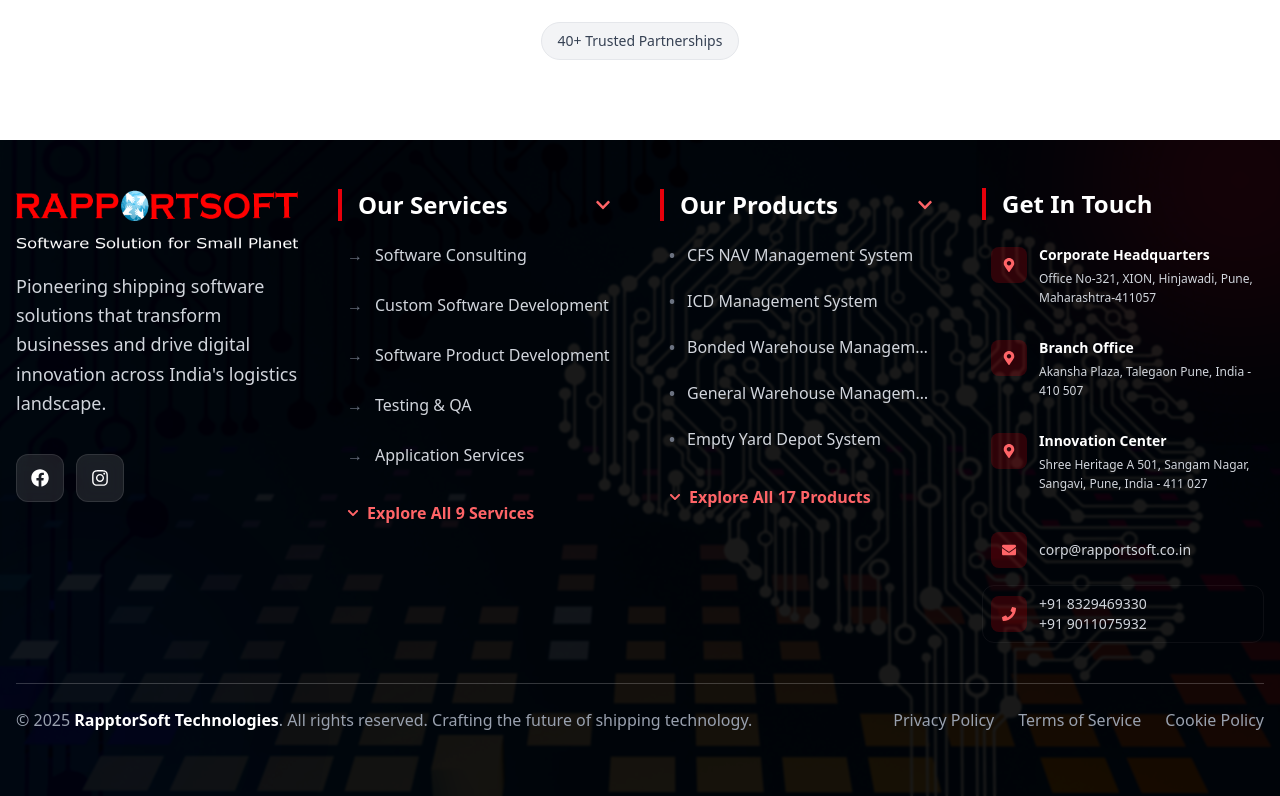
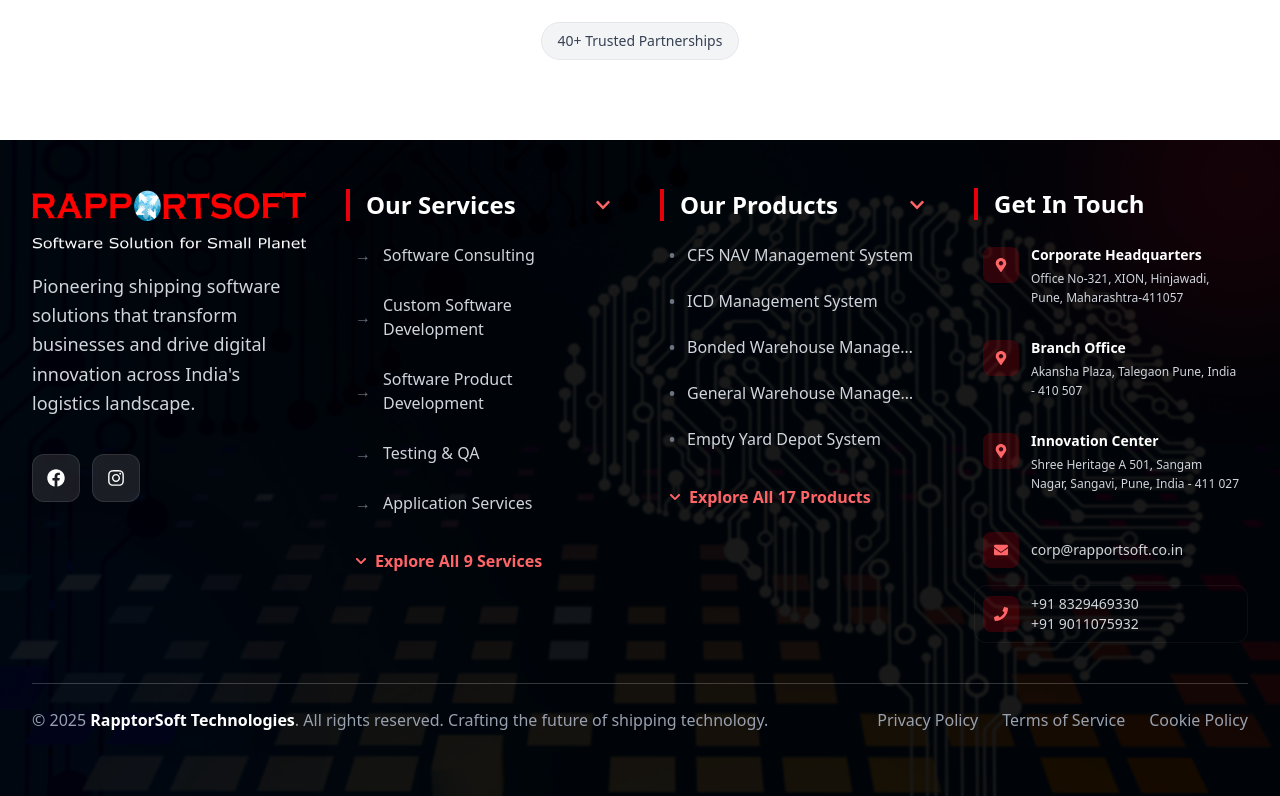
Before and after one commit to Tejaspatil4252/html5, a React (Vite) app: page / in a window 1280 px wide. Shown: the part 6966-7762 px from the top of the page. Built offline with nearby package versions, Linux system fonts and the light colour scheme.

Commit message:
optimizing footer

```diff
--- a/src/components/footer/Footer.jsx
+++ b/src/components/footer/Footer.jsx
@@ -81,9 +81,10 @@
         />
       </div>
 
-      {/* Main Content */}
+      {/* Main Content - FIXED CONTAINER PADDING */}
       <div className="relative z-10 py-12">
-        <div className="container mx-auto px-4">
+        {/* Changed from container mx-auto to explicit padding */}
+        <div className="max-w-7xl mx-auto px-4 sm:px-6 lg:px-8"> {/* Enhanced container padding */}
           {/* Main Footer Grid */}
           <div className="grid grid-cols-1 md:grid-cols-2 lg:grid-cols-4 gap-10 mb-10">
 
```
